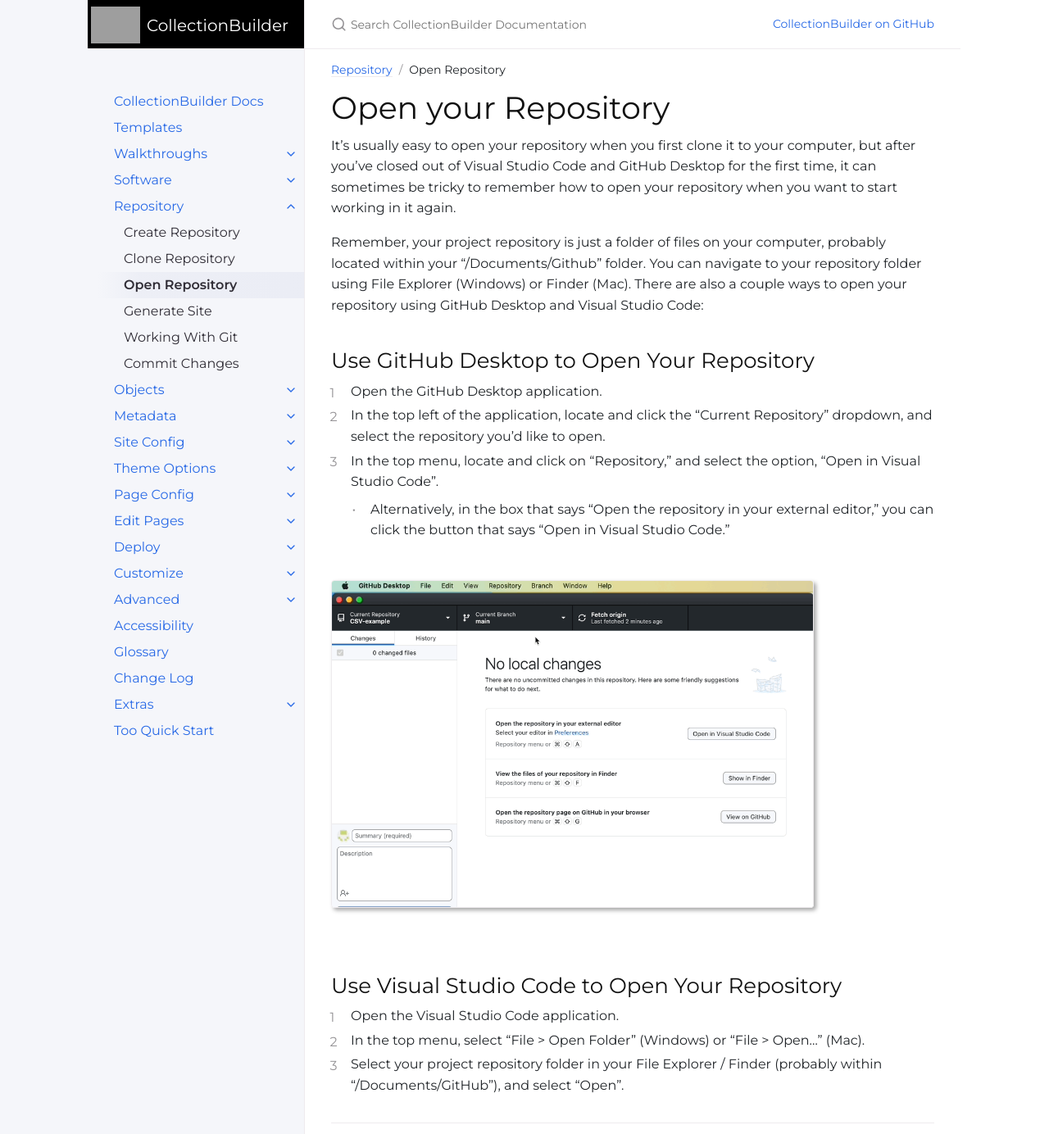
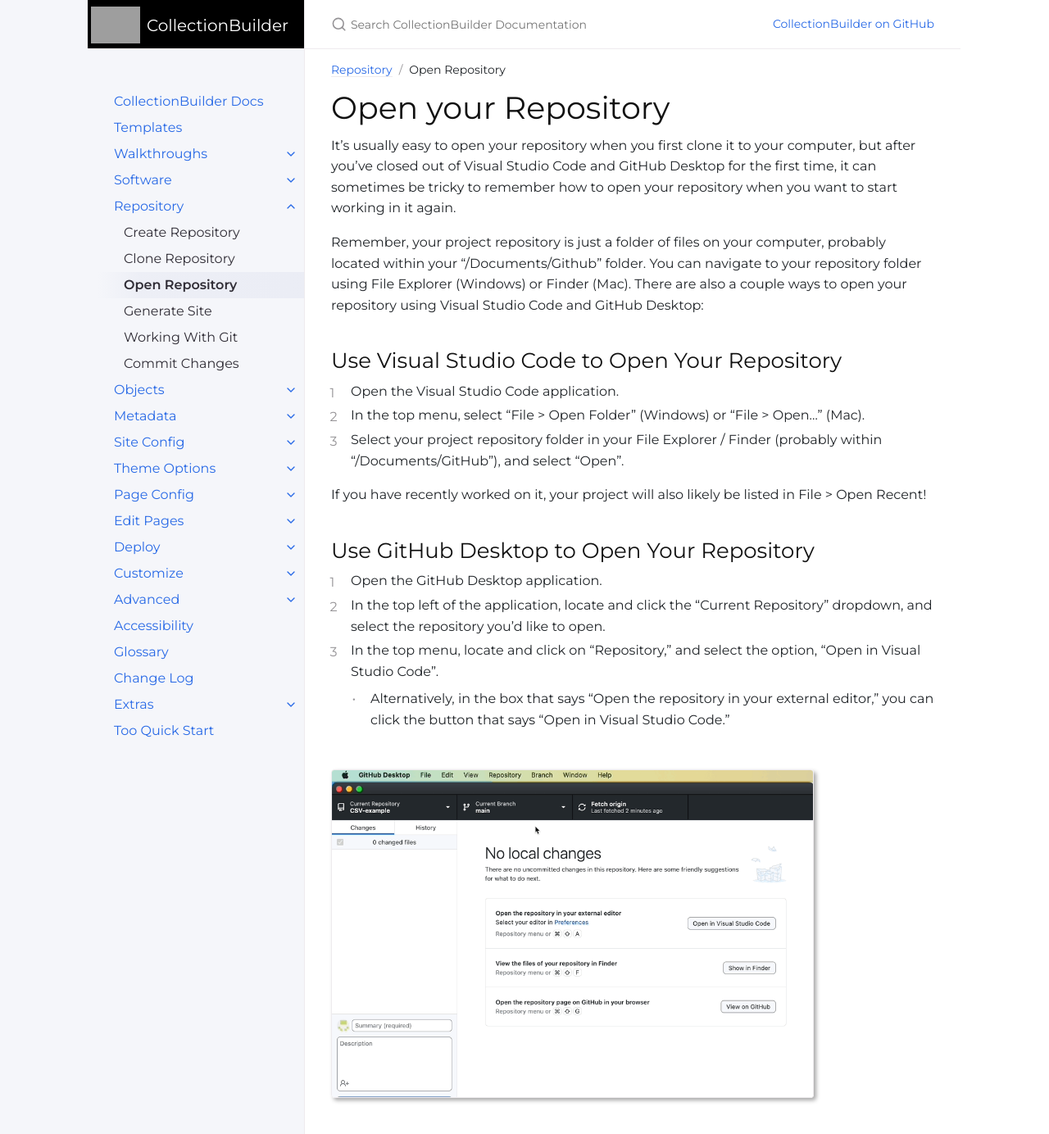
Before and after one commit to CollectionBuilder/cb-docs, a Jekyll site: the page built from docs/repository/open.md, in a window 1280 px wide and 1400 px high. Shown: the top 1384 px of the window at 82% size. Built offline with Jekyll 4.4.1, drawn with Linux system fonts in a browser that asks for light colours; comment, search, counter and statistics services are not loaded.

Commit message:
more git tweaks

```diff
--- a/docs/repository/open.md
+++ b/docs/repository/open.md
@@ -10,17 +10,21 @@ It's usually easy to open your repository when you first clone it to your comput
 
 Remember, your project repository is just a folder of files on your computer, probably located within your "/Documents/Github" folder.
 You can navigate to your repository folder using File Explorer (Windows) or Finder (Mac).
-There are also a couple ways to open your repository using GitHub Desktop and Visual Studio Code:
+There are also a couple ways to open your repository using Visual Studio Code and GitHub Desktop:
+
+## Use Visual Studio Code to Open Your Repository
+
+1. Open the Visual Studio Code application.
+2. In the top menu, select "File > Open Folder" (Windows) or "File > Open..." (Mac).
+3. Select your project repository folder in your File Explorer / Finder (probably within "/Documents/GitHub"), and select "Open".
+
+If you have recently worked on it, your project will also likely be listed in File > Open Recent!
 
 ## Use GitHub Desktop to Open Your Repository
+
 1. Open the GitHub Desktop application.
 2. In the top left of the application, locate and click the "Current Repository" dropdown, and select the repository you'd like to open.
 3. In the top menu, locate and click on "Repository," and select the option, "Open in Visual Studio Code".
     - Alternatively, in the box that says "Open the repository in your external editor," you can click the button that says "Open in Visual Studio Code."
 
 {% include feature/image.html img="open-repository.gif" alt="GitHub Desktop user clicking on Repository in the top menu and then selecting the option Open in Visual Studio Code" border=true width="80%" %}
-
-## Use Visual Studio Code to Open Your Repository
-1. Open the Visual Studio Code application.
-2. In the top menu, select "File > Open Folder" (Windows) or "File > Open..." (Mac).
-3. Select your project repository folder in your File Explorer / Finder (probably within "/Documents/GitHub"), and select "Open".
```
Also changed, not shown: docs/repository/gitworkflow.md (+1 -1 lines).
